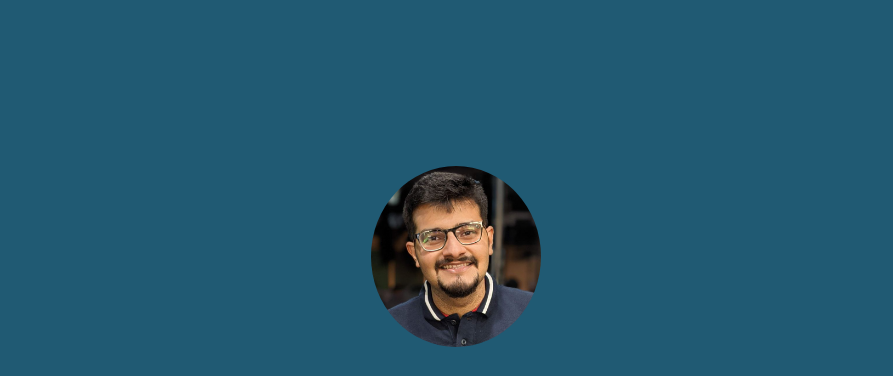
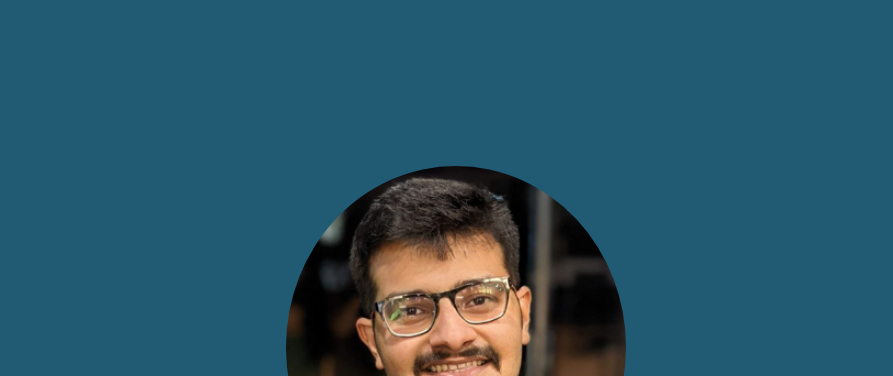
Before and after one commit to cpruparel/cpruparel.github.io, a plain HTML site: page index.html in a window 1280 px wide. Shown: the part 67-443 px from the top of the page, without its empty margins (184-1077 px from the left). Drawn offline with nearby package versions, Linux system fonts and the light colour scheme.

Commit message:
Photo size change

```diff
--- a/index.html
+++ b/index.html
@@ -52,7 +52,7 @@
     <div class="section no" id="index-banner">
       <div class="container center-align">
         <h2 class="text_h center header cd-headline letters type">
-          <img src="img/mee.PNG" width="20%" height="20%" class="circle responsive-img">
+          <img src="img/mee.PNG" width="40%" height="40%" class="circle responsive-img">
           <br>
           <br>
           <span>Chinmay Ruparel</span>
```
